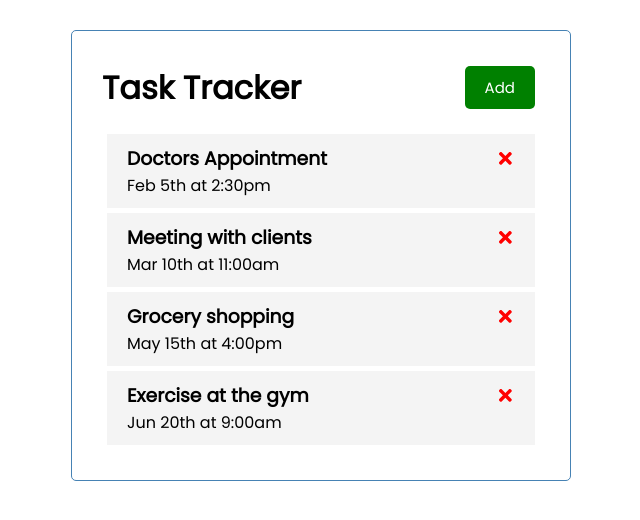
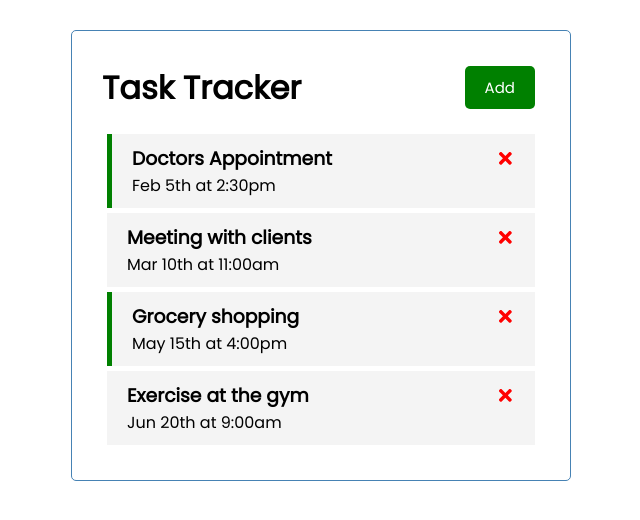
Before and after one commit to syabdulr/react-trask-tracker, a React (Create React App) app in the folder react-task-tracker/: page / in a window 1280 px wide. Shown: the top 520 px of the page, without its empty margins (319-959 px from the left). Built offline with nearby package versions, Linux system fonts and the light colour scheme.

Commit message:
set reminders so that user can see which tasks needs to be completed

```diff
--- a/react-task-tracker/src/App.js
+++ b/react-task-tracker/src/App.js
@@ -1,4 +1,4 @@
-import {useState} from 'react'
+import { useState } from 'react'
 import Header from './components/Header';
 import Tasks from './components/Tasks';
 
@@ -36,11 +36,20 @@
     setTasks(tasks.filter((task) => task.id !== id))
   }
 
+  // toggle reminder
+
+  const toggleReminder = (id) => {
+    setTasks(tasks.map((task) => task.id === id ? { ...task, reminder:
+      !task.reminder } : task
+      )
+    )
+  }
+
   return (
     <div className='container'>
       <Header />
-      <Tasks tasks={tasks} onDelete=
-      {deleteTask}/>
+      {tasks.length > 0 ? <Tasks tasks={tasks} onDelete=
+        {deleteTask} onToggle={toggleReminder} /> : 'No Tasks To Show'}
     </div>
   );
 }
--- a/react-task-tracker/src/components/Task.js
+++ b/react-task-tracker/src/components/Task.js
@@ -1,11 +1,15 @@
 import { FaTimes } from 'react-icons/fa'
 
-const Task = ({ task, onDelete }) => {
+const Task = ({ task, onDelete, onToggle }) => {
   return (
-    <div className='task'>
+    <div className={`task ${task.reminder ? 'reminder' : ''}`} onDoubleClick={() =>
+    onToggle(task.id)}>
         <h3>
-        {task.text} <FaTimes style={{color:'red',
-        cursor: 'pointer'}} onClick={() => onDelete(task.id)}
+        {task.text}{' '}
+        <FaTimes
+        style={{color:'red',
+        cursor: 'pointer'}}
+        onClick={() => onDelete(task.id)}
         />
         </h3>
         <p>{task.day}</p>
--- a/react-task-tracker/src/components/Tasks.js
+++ b/react-task-tracker/src/components/Tasks.js
@@ -1,12 +1,16 @@
 import Task from './Task'
 
-const Tasks = ({ tasks, onDelete }) => {
+const Tasks = ({ tasks, onDelete, onToggle }) => {
 
   return (
     <>
     {tasks.map((task) => (
-    <Task key={task.id} task={task}
-    onDelete={onDelete}/>
+    <Task
+    key={task.id}
+    task={task}
+    onDelete={onDelete}
+    onToggle={onToggle}
+    />
     ))}
     </>
   )
```
